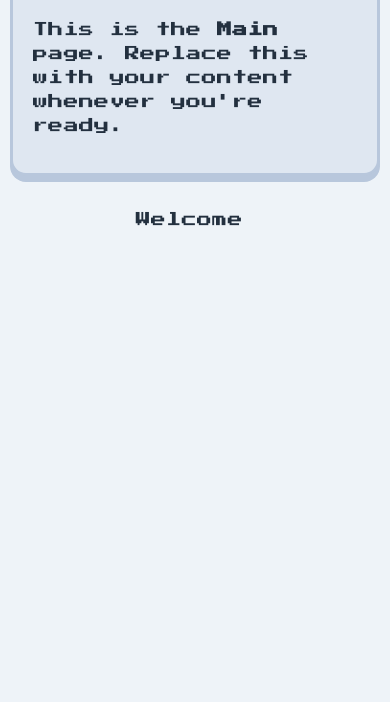
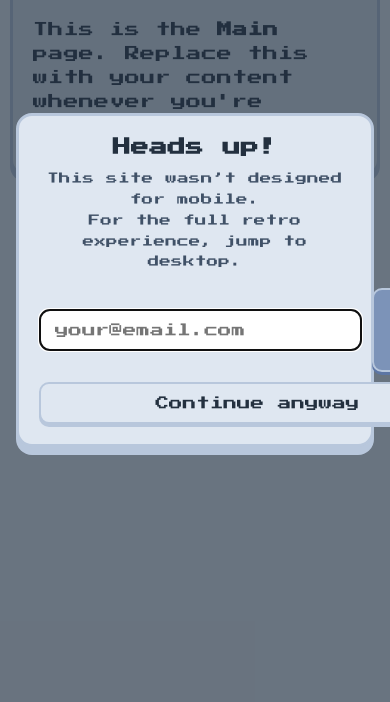
Before and after one commit to joshshiffman1/retro-site, a plain HTML site: page index.html in a window 390 px wide. Shown: the part 142-844 px from the top of the page. Drawn offline with Linux system fonts and the light colour scheme.

Commit message:
Made a feature so site is not mobile friendly.

```diff
--- /dev/null
+++ b/assets/components/mobile-blocker.js
@@ -0,0 +1,80 @@
+// assets/components/mobile-blocker.js
+export default function init(root) {
+  // When to show: small screens (tweak as you wish)
+  const isSmall = window.matchMedia('(max-width: 740px)').matches;
+
+  // Only show on small screens, and only once per tab unless reopened
+  if (!isSmall) return;
+  if (sessionStorage.getItem('mb:dismissed') === '1') return;
+
+  // Build overlay
+  const overlay = document.createElement('div');
+  overlay.className = 'mb-overlay';
+  overlay.innerHTML = `
+    <div class="mb-modal" role="dialog" aria-modal="true" aria-labelledby="mb-title">
+      <button class="mb-x" aria-label="Close">✕</button>
+      <h2 id="mb-title" class="mb-title">Heads up!</h2>
+      <div class="mb-body">
+        This site wasn’t designed for mobile. <br />
+        For the full retro experience, jump to desktop.
+      </div>
+
+      <div class="mb-actions">
+        <div class="mb-row">
+          <input class="mb-input" type="email" inputmode="email" autocomplete="email"
+                 placeholder="your@email.com" aria-label="Your email" />
+          <button class="mb-btn" type="button">Email me this link</button>
+        </div>
+        <button class="mb-close" type="button">Continue anyway</button>
+      </div>
+    </div>
+  `;
+
+  document.body.appendChild(overlay);
+  const modal = overlay.querySelector('.mb-modal');
+  const closeBtn = overlay.querySelector('.mb-x');
+  const contBtn = overlay.querySelector('.mb-close');
+  const emailInput = overlay.querySelector('.mb-input');
+  const emailBtn = overlay.querySelector('.mb-btn');
+
+  // Prevent background scroll while modal open
+  const prevOverflow = document.documentElement.style.overflow;
+  document.documentElement.style.overflow = 'hidden';
+
+  // Email handler (mailto:)
+  emailBtn.addEventListener('click', () => {
+    const email = (emailInput.value || '').trim();
+    // rudimentary check; mail client will validate further
+    const ok = !email || /^[^\s@]+@[^\s@]+\.[^\s@]+$/.test(email);
+    if (!ok) {
+      emailInput.focus();
+      emailInput.select();
+      return;
+    }
+    const subject = encodeURIComponent('RetroSite link');
+    const body = encodeURIComponent(`Open this on your desktop:\n\n${location.href}`);
+    const to = encodeURIComponent(email);
+    // If user entered nothing, leave "to" blank so their mail app prompts them
+    const href = `mailto:${to}?subject=${subject}&body=${body}`;
+    window.location.href = href;
+  });
+
+  function dismiss() {
+    sessionStorage.setItem('mb:dismissed', '1');
+    document.documentElement.style.overflow = prevOverflow || '';
+    overlay.remove();
+  }
+
+  closeBtn.addEventListener('click', dismiss);
+  contBtn.addEventListener('click', dismiss);
+
+  // Basic focus management (send focus into the modal)
+  setTimeout(() => {
+    (emailInput || contBtn || closeBtn).focus();
+  }, 0);
+
+  // Close on Escape
+  overlay.addEventListener('keydown', (e) => {
+    if (e.key === 'Escape') dismiss();
+  }, { once: false });
+}
--- a/assets/styles.css
+++ b/assets/styles.css
@@ -292,3 +292,102 @@ footer{
 @media (prefers-reduced-motion: reduce) {
   .cursor { animation: none; }
 }
+/* =============================
+   Mobile Blocker (Retro Modal)
+   ============================= */
+.mb-overlay {
+  position: fixed;
+  inset: 0;
+  background: rgba(35, 48, 63, 0.65); /* ink w/ opacity */
+  z-index: 9999;
+  display: grid;
+  place-items: center;
+  padding: var(--space-2);
+}
+
+.mb-modal {
+  width: min(560px, 92vw);
+  background: var(--card);
+  border: 3px solid var(--border);
+  border-radius: 16px;
+  box-shadow: 0 8px 0 var(--border);
+  padding: var(--space-4);
+  font-family: "Press Start 2P", system-ui, sans-serif;
+  color: var(--ink);
+  text-align: center;
+}
+
+.mb-title {
+  font-size: var(--font-h2);
+  margin: 0 0 var(--space-2);
+}
+
+.mb-body {
+  font-size: clamp(.72rem, .45rem + .8vw, .95rem);
+  color: var(--ink-muted);
+  margin-bottom: var(--space-3);
+  line-height: 1.8;
+}
+
+.mb-actions {
+  display: grid;
+  gap: var(--space-2);
+  margin-top: var(--space-2);
+}
+
+.mb-row {
+  display: grid;
+  grid-template-columns: 1fr auto;
+  gap: var(--space-2);
+  align-items: center;
+}
+
+.mb-input {
+  font-family: "Press Start 2P", system-ui, sans-serif;
+  font-size: .85rem;
+  padding: .75rem .9rem;
+  border: 2px solid var(--border);
+  border-radius: 10px;
+  background: #fff;
+  color: var(--ink);
+}
+
+.mb-btn, .mb-close {
+  appearance: none;
+  cursor: pointer;
+  font-family: "Press Start 2P", system-ui, sans-serif;
+  font-size: .85rem;
+  padding: .75rem 1rem;
+  border: 2px solid var(--border);
+  border-radius: 10px;
+  background: var(--brand);
+  color: #fff;
+  box-shadow: 0 3px 0 var(--brand-strong);
+  transition: transform .12s ease, filter .12s ease;
+}
+.mb-btn:hover, .mb-close:hover { filter: brightness(1.05); }
+.mb-btn:active, .mb-close:active { transform: translateY(1px); }
+
+.mb-close {
+  background: var(--card);
+  color: var(--ink);
+  box-shadow: 0 3px 0 var(--border);
+  border-color: var(--border);
+}
+
+.mb-x {
+  position: absolute;
+  top: 10px;
+  right: 12px;
+  background: none;
+  border: none;
+  font: inherit;
+  color: var(--ink);
+  cursor: pointer;
+  padding: .4rem .6rem;
+}
+.mb-x:hover { text-decoration: underline; }
+
+@media (prefers-reduced-motion: reduce) {
+  .mb-btn, .mb-close { transition: none; }
+}
--- a/index.html
+++ b/index.html
@@ -8,6 +8,8 @@
     <link rel="preconnect" href="https://fonts.gstatic.com" crossorigin>
     <link rel="stylesheet" href="assets/styles.css">
   </head>
+  <div data-component="mobile-blocker"></div>
+
   <body>
 
     <header>
```
Also changed, not shown: about.html (+2 -0 lines), other.html (+2 -0 lines).
